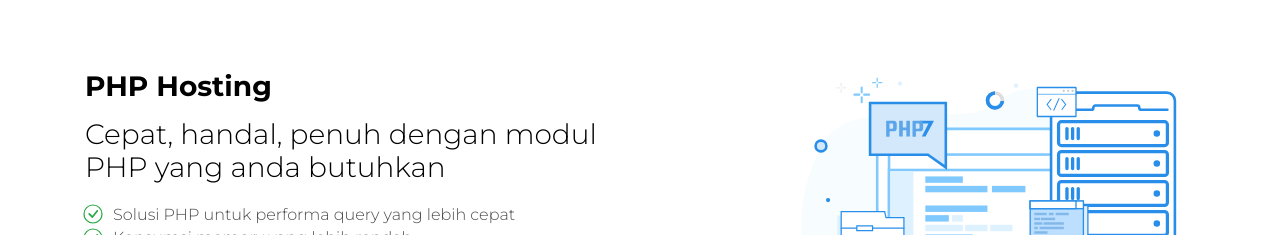
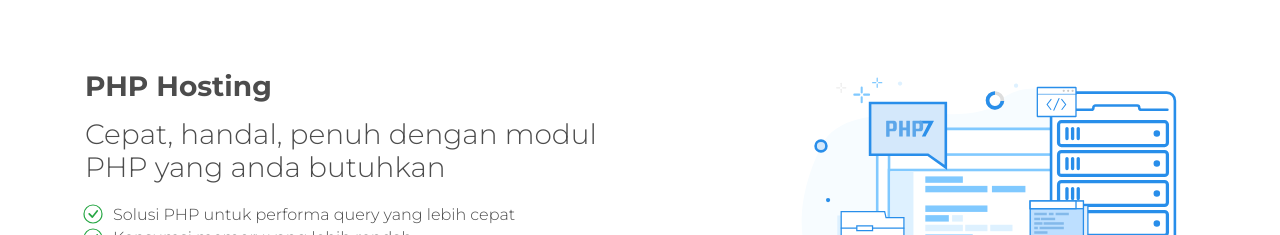
Before and after one commit to erickhilda/niagahoster-landing, a Vue app: page / in a window 1280 px wide. Shown: the part 291-526 px from the top of the page. Built offline with nearby package versions, Linux system fonts and the light colour scheme.

Commit message:
Change text color in banner

```diff
--- a/src/components/AppBanner.vue
+++ b/src/components/AppBanner.vue
@@ -58,14 +58,14 @@ export default {
 .hero__title {
   font-family: "Montserrat", sans-serif;
   font-weight: 700;
-  color: #000000;
+  color: #4c4c4c;
   margin-bottom: 14px;
 }
 
 .hero__subtitle {
   font-family: "Montserrat", sans-serif;
   font-weight: 300;
-  color: #000000;
+  color: #4c4c4c;
   margin-bottom: 20px;
 }
 
```
